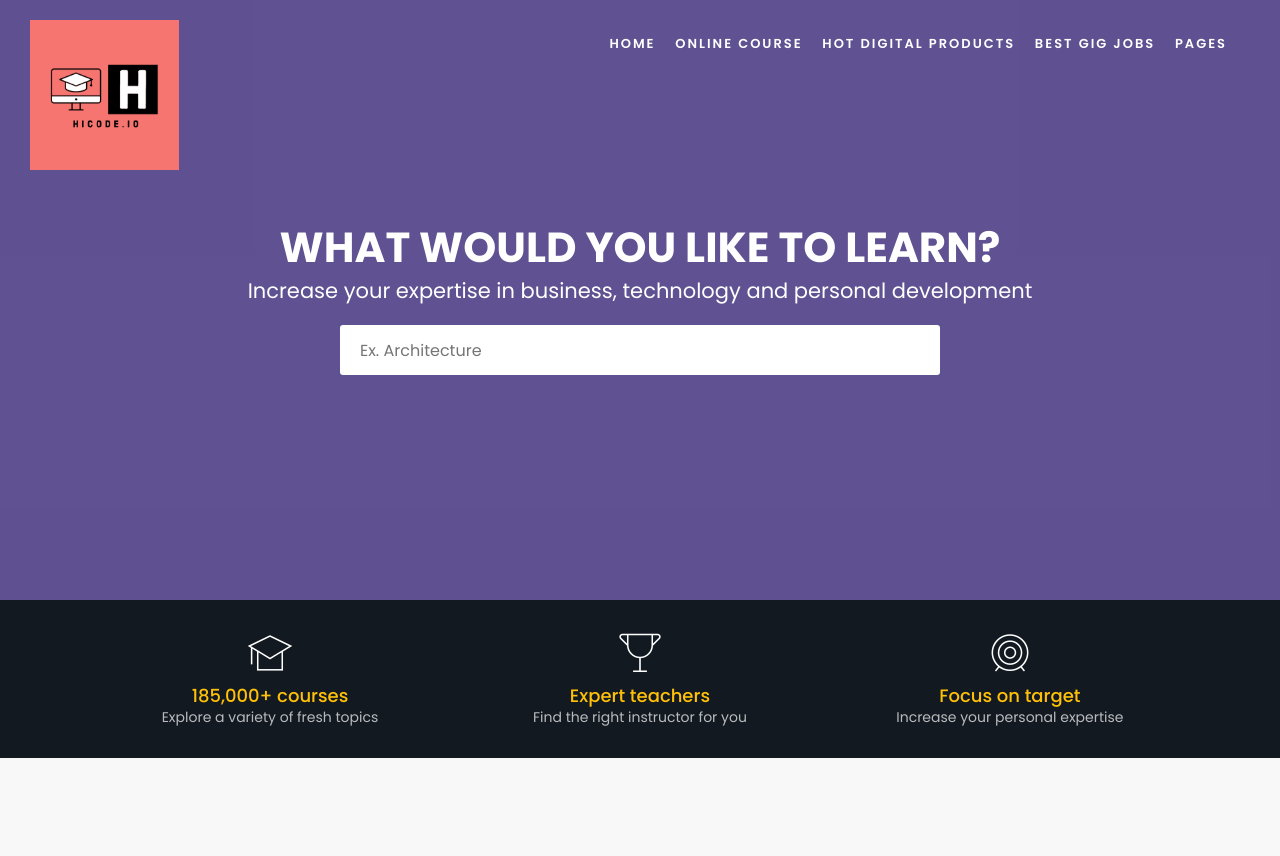
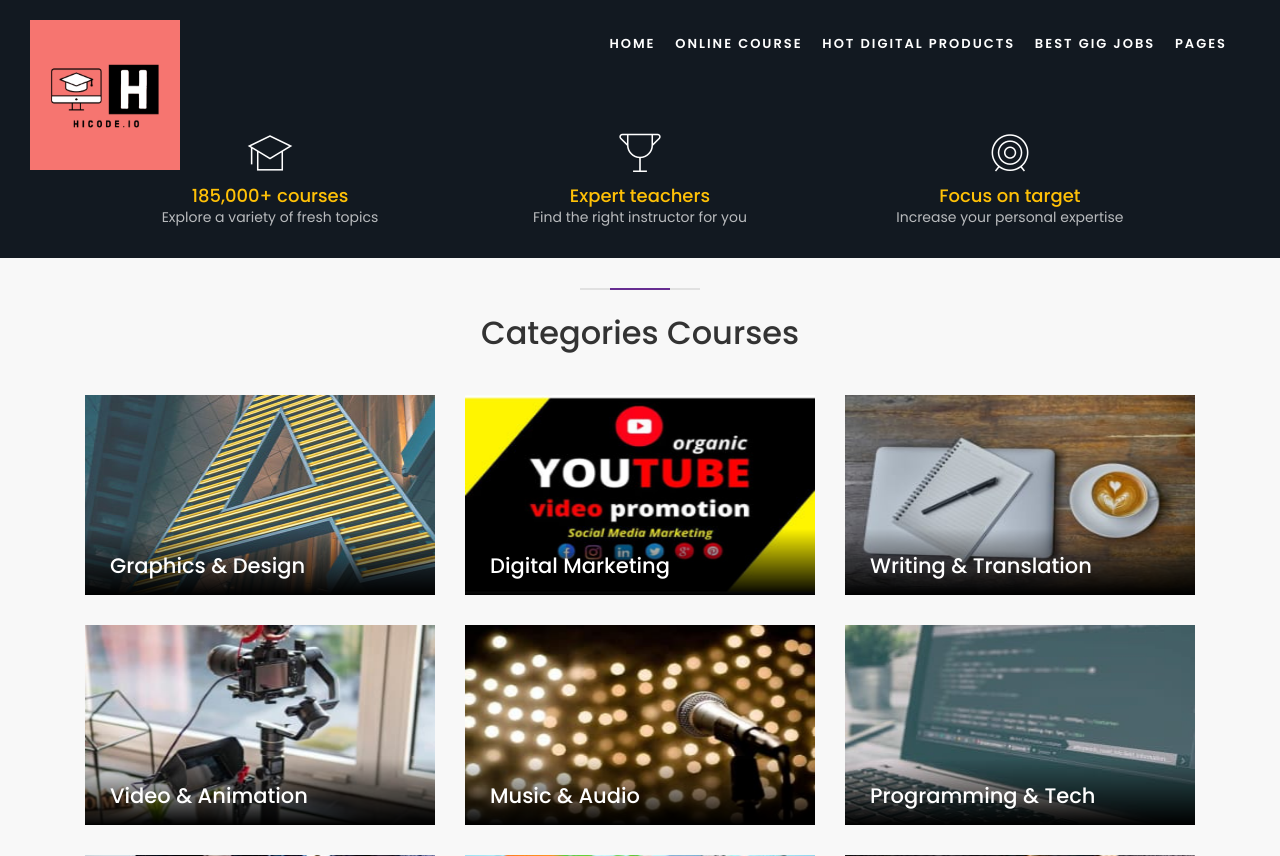
Before and after one commit to snipertomcat/hicode_io, a PHP site: page /sitecourse/index.php?cat_id=1 in a window 1280 px wide. Shown: the top 856 px of the page. Run offline with PHP 8.4, Linux system fonts and the light colour scheme; data that the repository does not hold is empty.

Commit message:
updates before going live

```diff
--- a/header.php
+++ b/header.php
@@ -367,7 +367,7 @@ $actual_link = (isset($_SERVER['HTTPS']) && $_SERVER['HTTPS'] === 'on' ? "https"
 	<header class="header menu_2">
 		<div id="preloader"><div data-loader="circle-side"></div></div><!-- /Preload -->
 		<div id="logo">
-			<a href="index.php"><img src="images/hicode-logo.png" width="150px" height="150px" data-retina="true" alt="" style="width:100%;"></a>
+			<a href="index.php"><img src="images/hicode-logo.png" width="150px" height="150px" data-retina="true" alt=""></a>
 		</div>
 
 		<!-- /top_menu -->
@@ -386,14 +386,14 @@ $actual_link = (isset($_SERVER['HTTPS']) && $_SERVER['HTTPS'] === 'on' ? "https"
 				<li><span><a href="courses-list.php">Online Course</a></span>
     				<ul>
     					<li><a href="fcourses-list.php">Fiverr Online Course</a></li>
-                        <li><a href="courses-list.php?searchkey=Graphics and Design">Graphics & Design</a></li>
-						<li><a href="courses-list.php?searchkey=Digital+Marketing">Digital Marketing</a></li>
-                        <li><a href="courses-list.php?searchkey=Writing+and+Translation">Writing & Translation</a></li>
-                        <li><a href="courses-list.php?searchkey=Affiliate+Marketing">Affiliate Marketing</a></li>
-                        <li><a href="courses-list.php?searchkey=Cryptocurrency">Cryptocurrency</a></li>
-                        <li><a href="courses-list.php?searchkey=Leadership">Leadership</a></li>
-                        <li><a href="courses-list.php?searchkey=Programming">Programming</a></li>
-                        <li><a href="courses-list.php?searchkey=Weight+Loss">Weight Loss</a></li>
+                        <li><a href="fcourses-list.php?fskyd=Graphics and Design">Graphics & Design</a></li>
+						<li><a href="fcourses-list.php?fskyd=Digital+Marketing">Digital Marketing</a></li>
+                        <li><a href="fcourses-list.php?fskyd=Writing+and+Translation">Writing & Translation</a></li>
+                        <li><a href="fcourses-list.php?fskyd=Affiliate+Marketing">Affiliate Marketing</a></li>
+                        <li><a href="fcourses-list.php?fskyd=Cryptocurrency">Cryptocurrency</a></li>
+                        <li><a href="fcourses-list.php?fskyd=Leadership">Leadership</a></li>
+                        <li><a href="fcourses-list.php?fskyd=Programming">Programming</a></li>
+                        <li><a href="fcourses-list.php?fskyd=Weight+Loss">Weight Loss</a></li>
 					</ul>
     			</li>
     			<?php
--- a/index.php
+++ b/index.php
@@ -3,26 +3,11 @@ include('header.php');
 
 ?>
 
-<section class="hero_single version_2">
-			<div class="wrapper">
-				<div class="container">
-					<h3>What would you like to learn?</h3>
-					<p>Increase your expertise in business, technology and personal development</p>
-					<form method="GET" action="courses-list.php">
-						<div id="custom-search-input">
-							<div class="input-group">
-								<input type="text" name="searchkey" class="search-query" placeholder="Ex. Architecture">
-								<iwnput type="submit" class="btn_search" value="Search">
-							</div>
-						</div>
-					</form>
-				</div>
-			</div>
-		</section>
+
 		<!-- /hero_single -->
 
 		<div class="features clearfix">
-			<div class="container">
+			<div class="container" style="margin-top: 100px">
 				<ul>
 					<li><i class="pe-7s-study"></i>
 						<h4>185,000+ courses</h4><span>Explore a variety of fresh topics</span>
@@ -40,10 +25,10 @@ include('header.php');
 
 
 <?php
+// category listing
+include('category.php');
 // pouplar courses
 include('pcourse.php');
-// category listing
-include('category.php');
 // News and event
 include('news.php');
 // advertiement
```
Also changed, not shown: fcourses-list.php (+2 -10 lines), cpcourse_bkp.php (line endings or trailing spaces).
